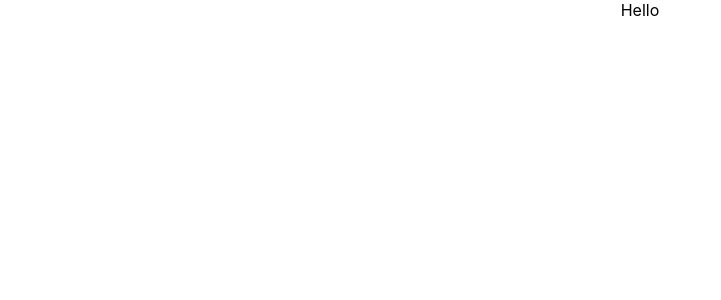
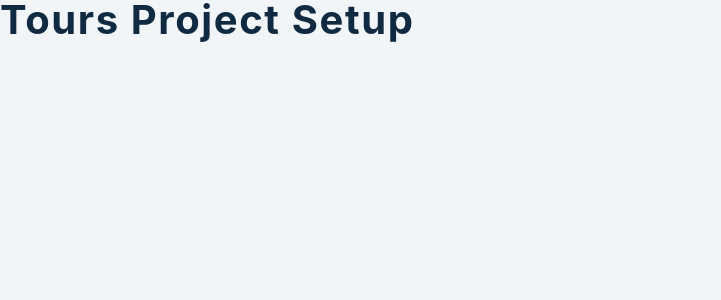
Before and after one commit to pras75299/tours, a React (Create React App) app: page / in a window 1280 px wide. Shown: the top 300 px of the page, without its empty margins (0-721 px from the left). Built offline with nearby package versions, Linux system fonts and the light colour scheme; the HTML template or start-up script is replaced by a standard one.

Commit message:
essential files and css

```diff
--- a/src/App.js
+++ b/src/App.js
@@ -1,7 +1,9 @@
 import "./App.css";
-
+import Loading from "./Loading";
+import Tours from "./Tours";
+const url = "https://course-api.com/react-tours-project";
 function App() {
-  return <div className="App">Hello</div>;
+  return <h2>Tours Project Setup</h2>;
 }
 
 export default App;
--- /dev/null
+++ b/src/Loading.js
@@ -0,0 +1,11 @@
+import React from "react";
+
+const Loading = () => {
+  return (
+    <div className="loading">
+      <h1>loading...</h1>
+    </div>
+  );
+};
+
+export default Loading;
--- /dev/null
+++ b/src/Tour.js
@@ -0,0 +1,7 @@
+import React, { useState } from "react";
+
+const Tour = () => {
+  return <h2>tour component</h2>;
+};
+
+export default Tour;
--- /dev/null
+++ b/src/Tours.js
@@ -0,0 +1,7 @@
+import React from "react";
+import Tour from "./Tour";
+const Tours = () => {
+  return <h2>tours component</h2>;
+};
+
+export default Tours;
--- a/src/index.css
+++ b/src/index.css
@@ -1,13 +1,222 @@
+:root {
+  /* dark shades of primary color*/
+  --clr-primary-1: hsl(205, 86%, 17%);
+  --clr-primary-2: hsl(205, 77%, 27%);
+  --clr-primary-3: hsl(205, 72%, 37%);
+  --clr-primary-4: hsl(205, 63%, 48%);
+  /* primary/main color */
+  --clr-primary-5: hsl(205, 78%, 60%);
+  /* lighter shades of primary color */
+  --clr-primary-6: hsl(205, 89%, 70%);
+  --clr-primary-7: hsl(205, 90%, 76%);
+  --clr-primary-8: hsl(205, 86%, 81%);
+  --clr-primary-9: hsl(205, 90%, 88%);
+  --clr-primary-10: hsl(205, 100%, 96%);
+  /* darkest grey - used for headings */
+  --clr-grey-1: hsl(209, 61%, 16%);
+  --clr-grey-2: hsl(211, 39%, 23%);
+  --clr-grey-3: hsl(209, 34%, 30%);
+  --clr-grey-4: hsl(209, 28%, 39%);
+  /* grey used for paragraphs */
+  --clr-grey-5: hsl(210, 22%, 49%);
+  --clr-grey-6: hsl(209, 23%, 60%);
+  --clr-grey-7: hsl(211, 27%, 70%);
+  --clr-grey-8: hsl(210, 31%, 80%);
+  --clr-grey-9: hsl(212, 33%, 89%);
+  --clr-grey-10: hsl(210, 36%, 96%);
+  --clr-white: #fff;
+  --clr-red-dark: hsl(360, 67%, 44%);
+  --clr-red-light: hsl(360, 71%, 66%);
+  --clr-green-dark: hsl(125, 67%, 44%);
+  --clr-green-light: hsl(125, 71%, 66%);
+  --clr-black: #222;
+  --transition: all 0.3s linear;
+  --spacing: 0.1rem;
+  --radius: 0.25rem;
+  --light-shadow: 0 5px 15px rgba(0, 0, 0, 0.1);
+  --dark-shadow: 0 5px 15px rgba(0, 0, 0, 0.2);
+  --max-width: 1170px;
+  --fixed-width: 620px;
+}
+/*
+===============
+Global Styles
+===============
+*/
+
+*,
+::after,
+::before {
+  margin: 0;
+  padding: 0;
+  box-sizing: border-box;
+}
 body {
-  margin: 0;
-  font-family: -apple-system, BlinkMacSystemFont, 'Segoe UI', 'Roboto', 'Oxygen',
-    'Ubuntu', 'Cantarell', 'Fira Sans', 'Droid Sans', 'Helvetica Neue',
-    sans-serif;
-  -webkit-font-smoothing: antialiased;
-  -moz-osx-font-smoothing: grayscale;
+  font-family: -apple-system, BlinkMacSystemFont, 'Segoe UI', Roboto, Oxygen,
+    Ubuntu, Cantarell, 'Open Sans', 'Helvetica Neue', sans-serif;
+  background: var(--clr-grey-10);
+  color: var(--clr-grey-1);
+  line-height: 1.5;
+  font-size: 0.875rem;
+}
+ul {
+  list-style-type: none;
+}
+a {
+  text-decoration: none;
+}
+h1,
+h2,
+h3,
+h4 {
+  letter-spacing: var(--spacing);
+  text-transform: capitalize;
+  line-height: 1.25;
+  margin-bottom: 0.75rem;
+}
+h1 {
+  font-size: 3rem;
+}
+h2 {
+  font-size: 2rem;
+}
+h3 {
+  font-size: 1.25rem;
+}
+h4 {
+  font-size: 0.875rem;
+}
+p {
+  margin-bottom: 1.25rem;
+  color: var(--clr-grey-5);
+}
+@media screen and (min-width: 800px) {
+  h1 {
+    font-size: 4rem;
+  }
+  h2 {
+    font-size: 2.5rem;
+  }
+  h3 {
+    font-size: 1.75rem;
+  }
+  h4 {
+    font-size: 1rem;
+  }
+  body {
+    font-size: 1rem;
+  }
+  h1,
+  h2,
+  h3,
+  h4 {
+    line-height: 1;
+  }
+}
+/*  global classes */
+
+/* section */
+.section {
+  width: 90vw;
+  margin: 0 auto;
+  max-width: var(--max-width);
 }
 
-code {
-  font-family: source-code-pro, Menlo, Monaco, Consolas, 'Courier New',
-    monospace;
+@media screen and (min-width: 992px) {
+  .section {
+    width: 95vw;
+  }
 }
+.btn {
+  background: var(--clr-primary-5);
+  display: inline-block;
+  padding: 0.25rem 0.5rem;
+  border-radius: var(--radius);
+  text-transform: capitalize;
+  color: var(--clr-white);
+  letter-spacing: var(--spacing);
+  border-color: transparent;
+  cursor: pointer;
+  margin-top: 2rem;
+  font-size: 1.2rem;
+}
+/*
+===============
+Tours
+===============
+*/
+main {
+  width: 90vw;
+  max-width: var(--fixed-width);
+  margin: 5rem auto;
+}
+.loading {
+  text-align: center;
+}
+.title {
+  text-align: center;
+  margin-bottom: 4rem;
+}
+.underline {
+  width: 6rem;
+  height: 0.25rem;
+  background: var(--clr-primary-5);
+  margin-left: auto;
+  margin-right: auto;
+}
+
+.single-tour {
+  background: var(--clr-white);
+  border-radius: var(--radius);
+  margin: 2rem 0;
+  box-shadow: var(--light-shadow);
+  transition: var(--transition);
+}
+.single-tour:hover {
+  box-shadow: var(--dark-shadow);
+}
+.single-tour img {
+  width: 100%;
+  height: 20rem;
+  object-fit: cover;
+  border-top-right-radius: var(--radius);
+  border-top-left-radius: var(--radius);
+}
+.tour-info {
+  display: flex;
+  justify-content: space-between;
+  align-items: center;
+  margin-bottom: 1.5rem;
+}
+.tour-info h4 {
+  margin-bottom: 0;
+}
+.single-tour button {
+  background: transparent;
+  border-color: transparent;
+  text-transform: capitalize;
+  color: var(--clr-primary-5);
+  font-size: 1rem;
+  cursor: pointer;
+  padding-left: 0.25rem;
+}
+.tour-price {
+  color: var(--clr-primary-5);
+  background: var(--clr-primary-10);
+  padding: 0.25rem 0.5rem;
+  border-radius: var(--radius);
+}
+.single-tour footer {
+  padding: 1.5rem 2rem;
+}
+.single-tour .delete-btn {
+  display: block;
+  width: 200px;
+  margin: 1rem auto 0 auto;
+  color: var(--clr-red-dark);
+  letter-spacing: var(--spacing);
+  background: transparent;
+  border: 1px solid var(--clr-red-dark);
+  padding: 0.25rem 0.5rem;
+  border-radius: var(--radius);
+}
```
